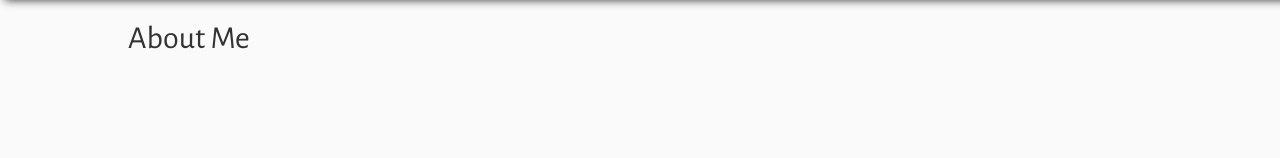
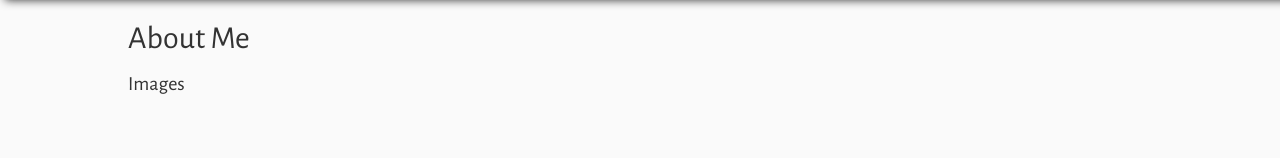
Before and after one commit to Zietieflr/portfolio-website, a React (Create React App) app: page /about in a window 1280 px wide. Shown: the part 142-300 px from the top of the page. Built offline with nearby package versions, Linux system fonts and the light colour scheme.

Commit message:
Set component structure for AboutMe. Add image carousel library.

```diff
--- a/package.json
+++ b/package.json
@@ -14,7 +14,8 @@
     "react": "^16.13.1",
     "react-dom": "^16.13.1",
     "react-router-dom": "^5.2.0",
-    "react-scripts": "3.4.3"
+    "react-scripts": "3.4.3",
+    "react-slick": "^0.27.11"
   },
   "scripts": {
     "start": "react-scripts start",
--- a/src/components/About.js
+++ b/src/components/About.js
@@ -1,7 +1,12 @@
 import React from "react";
+
+import LifeSection from "./LifeSections"
 
 export default function About(){
   return(
-    <h3>About Me</h3>
+    <>
+      <h3>About Me</h3>
+      <LifeSection />
+    </>
   )
 }
--- /dev/null
+++ b/src/components/LifeSections.js
@@ -0,0 +1,9 @@
+import React from "react";
+
+import RotatingImage from "./RotatingImages";
+
+export default function LifeSection() {
+  return (
+    <RotatingImage />
+  )
+}
--- /dev/null
+++ b/src/components/RotatingImages.js
@@ -0,0 +1,7 @@
+import React from "react";
+
+export default function RotatingImages() {
+  return (
+    <p>Images</p>
+  )
+}
```
Also changed, not shown: 1 other file (tests, documents, lock files or other folders).
